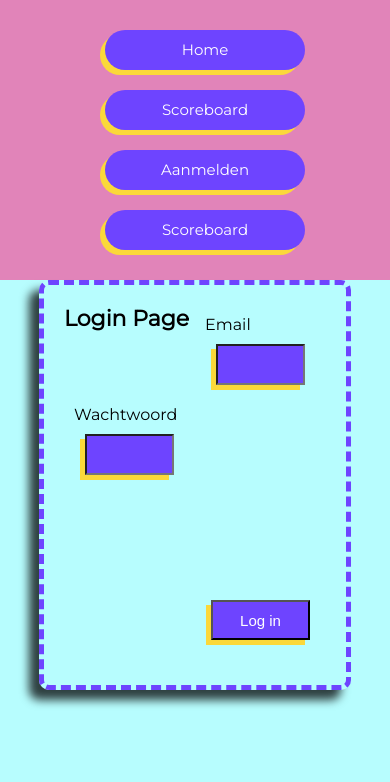
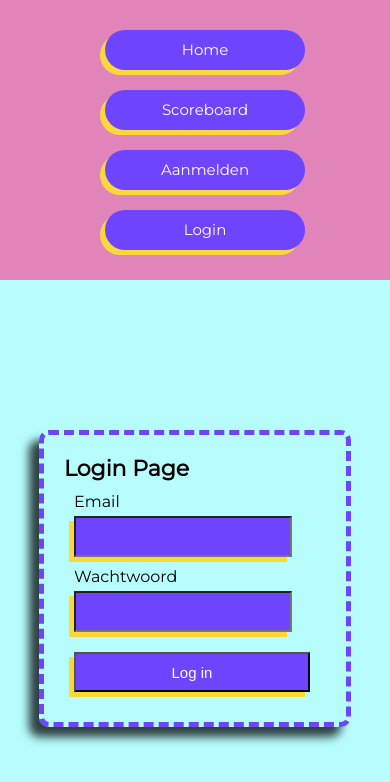
Before and after one commit to Thijs209/ipmedt4-react, a React (Create React App) app: page /login in a window 390 px wide. Shown: the top 782 px of the page. Built offline with nearby package versions, Linux system fonts and the light colour scheme.

Commit message:
updated style and responsiveness for profile, register and login

```diff
--- a/src/Navbar.js
+++ b/src/Navbar.js
@@ -26,16 +26,16 @@ class Navbar extends React.Component{
                     <section><a class="nav__a" href="/home"><p class="nav__a__p">Home</p></a></section>
                     <section><a class="nav__a" href="/scoreboard"><p class="nav__a__p">Scoreboard</p></a></section>
                     <section><a class="nav__a" href="/register"><p class="nav__a__p">Aanmelden</p></a></section>
-                    <section> <a class="nav__a" href="/scoreboard"><p class="nav__a__p">Scoreboard</p></a></section>
+                    <section> <a class="nav__a" href="/login"><p class="nav__a__p">Login</p></a></section>
                 </nav>
             )
         } else {
             return (
                 <nav class="nav">
-                    <a class="nav__a" href="/home"><p class="nav__a__p">Home</p></a>
-                    <a class="nav__a" href="/scoreboard"><p class="nav__a__p">Scoreboard</p></a>
-                    <a class="nav__a" href="/profiel"><p class="nav__a__p">Profiel</p></a>
-                    <a class="nav__a" href="/logout" onClick={this.logoutSubmit}><p class="nav__a__p">Logout</p></a>
+                    <section><a class="nav__a" href="/home"><p class="nav__a__p">Home</p></a></section>
+                    <section><a class="nav__a" href="/scoreboard"><p class="nav__a__p">Scoreboard</p></a></section>
+                    <section><a class="nav__a" href="/profiel"><p class="nav__a__p">Profiel</p></a></section>
+                    <section><a class="nav__a" href="/logout" onClick={this.logoutSubmit}><p class="nav__a__p">Logout</p></a></section>
                 </nav>
             )
         }
--- a/src/Scoreboard.css
+++ b/src/Scoreboard.css
@@ -16,8 +16,7 @@
 .scoreboard__section{
     display:flex;
     width:50vw;
-    margin-left:25%;
-    margin-right:25%;
+    margin:0 auto;
 }
 .scoreboard__SectionName{
     background-color:#6E44FF;
@@ -41,3 +40,15 @@
     font-weight:bold;
     font-size:200%;
 }
+
+@media only screen and (max-width: 800px) {
+    .scoreboard__section{
+        width:65vw;
+    }
+}
+
+@media only screen and (max-width: 500px) {
+    .scoreboard__section{
+        width:90vw;
+    }
+}
--- a/src/auth/Login.js
+++ b/src/auth/Login.js
@@ -39,16 +39,16 @@ function Register () {
     }
 
     return (
-        <form  class="register__form" onSubmit={loginSubmit}>
+        <form  class="register__form__login" onSubmit={loginSubmit}>
             <h1>Login Page</h1>
 
-            <section class="register__section">
+            <section class="register__section__login">
                 <label for="email">Email</label>
                 <input type="email" name="email" id="email" onChange={handleInput} />
                 <span>{loginInput.error_list.email}</span>
             </section>
 
-            <section class="register__section">
+            <section class="register__section__login">
                 <label for="password">Wachtwoord</label>
                 <input type="password" name="password" id="password" onChange={handleInput} />
                 <span>{loginInput.error_list.password}</span>
@@ -56,7 +56,7 @@ function Register () {
 
             <span>{loginInvalid}</span>
 
-            <button  class="register__button" type="submit">Log in</button>
+            <button  class="register__button__login" type="submit">Log in</button>
         </form>
     );
 }
--- a/src/auth/Profile.css
+++ b/src/auth/Profile.css
@@ -1,8 +1,6 @@
 article{
-    min-width:650px;
-    max-width:850px;
     margin:125px auto 75px auto;
-    width:60%;
+    width:60vw;
     background-color: rgba(253, 52, 140, 0.6);
     border:solid 3px #6e44ff;
     padding:15px;
@@ -13,3 +11,9 @@ article > p{
     font-size: 1.8em;
 
 }
+
+@media only screen and (max-width: 600px) {
+    article{
+        width:80vw;
+    }
+}
--- a/src/auth/Register.css
+++ b/src/auth/Register.css
@@ -1,6 +1,6 @@
 .register__form{
     width: 80vw;
-    margin: 0 auto;
+    margin: 15rem auto 10rem auto;
     display: grid;
     grid-template-columns: 1fr 1fr;
     grid-template-rows: 1fr 1fr 1fr 1fr;
@@ -12,12 +12,27 @@
     box-shadow: -1rem 1rem 1rem 0 rgba(0,0,0,0.75);
 }
 
-.register__form > h1{
-
+.register__form__login{
+    width:500px;
+    margin: 15rem auto 10rem auto;
+    display: block;
+    border: #6e44ff dashed 0.5rem;
+    border-radius: 1rem;
+    padding: 2rem;
+    box-shadow: -1rem 1rem 1rem 0 rgba(0,0,0,0.75);
 }
 
-.register__form > p{
 
+.register__form > section > h1{
+    font-size:2.5rem;
+}
+
+.register__form__login > section > h1{
+    font-size:2.5rem;
+}
+
+.register__form > section > p{
+    font-size:1.8rem;
 }
 
 .register__titel{
@@ -47,7 +62,7 @@
 .register__button{
     grid-area: 4 / 2 / 5 / 3;
     display: block;
-    margin: auto;
+    margin: 2rem 1rem 1rem 1rem;
     text-align: center;
     height: 4rem;
     width: 75%;
@@ -55,6 +70,43 @@
     color: white;
     background-color: #6e44ff;
     box-shadow: -0.5rem 0.5rem 0 #fbd83a;
+    cursor:pointer;
+    transition: 0.2s ease-out;
+}
+
+.register__button:hover{
+    transform: translate(-0.3rem, 0.3rem);
+    box-shadow: -0.2rem 0.2rem 0 #fbd83a;
+}
+
+.register__button.active {
+    background-color: #fbd83a;
+    box-shadow: -0.5rem 0.5rem 0 #6e44ff;
+}
+
+.register__button__login{
+    grid-area: 4 / 2 / 5 / 3;
+    display: block;
+    margin: 2rem 1rem 1rem 1rem;
+    text-align: center;
+    height: 4rem;
+    width: 90%;
+    font-size: 1.5rem;
+    color: white;
+    background-color: #6e44ff;
+    box-shadow: -0.5rem 0.5rem 0 #fbd83a;
+    cursor:pointer;
+    transition: 0.2s ease-out;
+}
+
+.register__button__login:hover{
+    transform: translate(-0.3rem, 0.3rem);
+    box-shadow: -0.2rem 0.2rem 0 #fbd83a;
+}
+
+.register__button__login.active {
+    background-color: #fbd83a;
+    box-shadow: -0.5rem 0.5rem 0 #6e44ff;
 }
 
 
@@ -62,9 +114,12 @@
     margin: 1rem;
 }
 
+.register__section__login{
+    margin: 1rem;
+}
+
 .register__section > input{
     display: block;
-    margin: auto;
     margin-top: 1rem;
     padding: 1rem 0;
     width: 80%;
@@ -74,6 +129,58 @@
     box-shadow: -0.5rem 0.5rem 0 #fbd83a;
 }
 
+.register__section__login > input{
+    display: block;
+    margin:0.5rem 1rem 1rem 0rem;
+    padding: 1rem 0;
+    width: 90%;
+    font-size: 1.5rem;
+    color: white;
+    background-color: #6e44ff;
+    box-shadow: -0.5rem 0.5rem 0 #fbd83a;
+}
+
+
 .register__section > label{
     font-size:160%;
 }
+
+.register__section__login > label{
+    font-size:160%;
+}
+
+
+
+@media only screen and (max-width: 800px) {
+    .register__form__login{
+        width:80vw;
+    }
+
+    .register__section{
+        display:block;
+        float:none;
+    }
+
+    .register__form{
+        display:block;
+    }
+
+    .register__section > input{
+        width:30rem;
+        max-width:30rem;
+    }
+
+    .register__button{
+        width:30rem;
+    }
+}
+
+@media only screen and (max-width: 450px) {
+    .register__section > input{
+        width:25rem;
+    }
+
+    .register__button{
+        width:25rem;
+    }
+}
```
